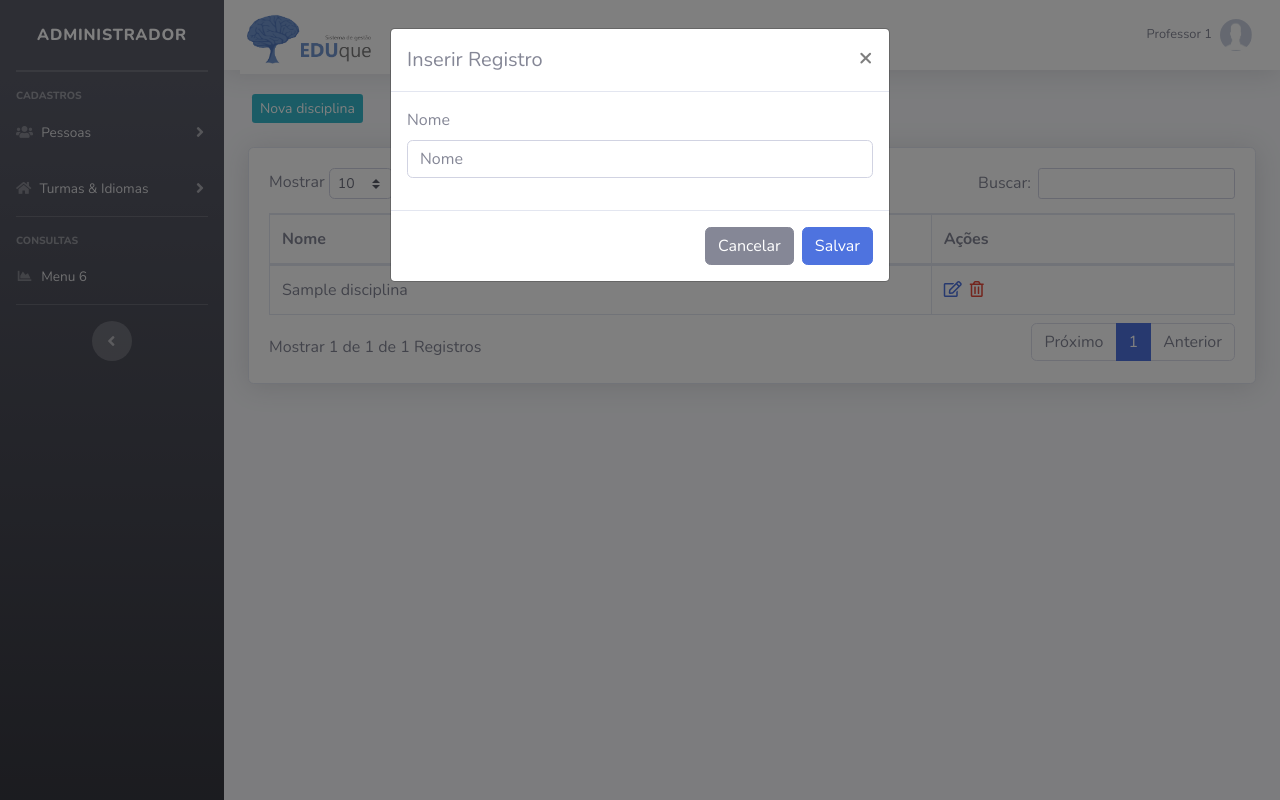
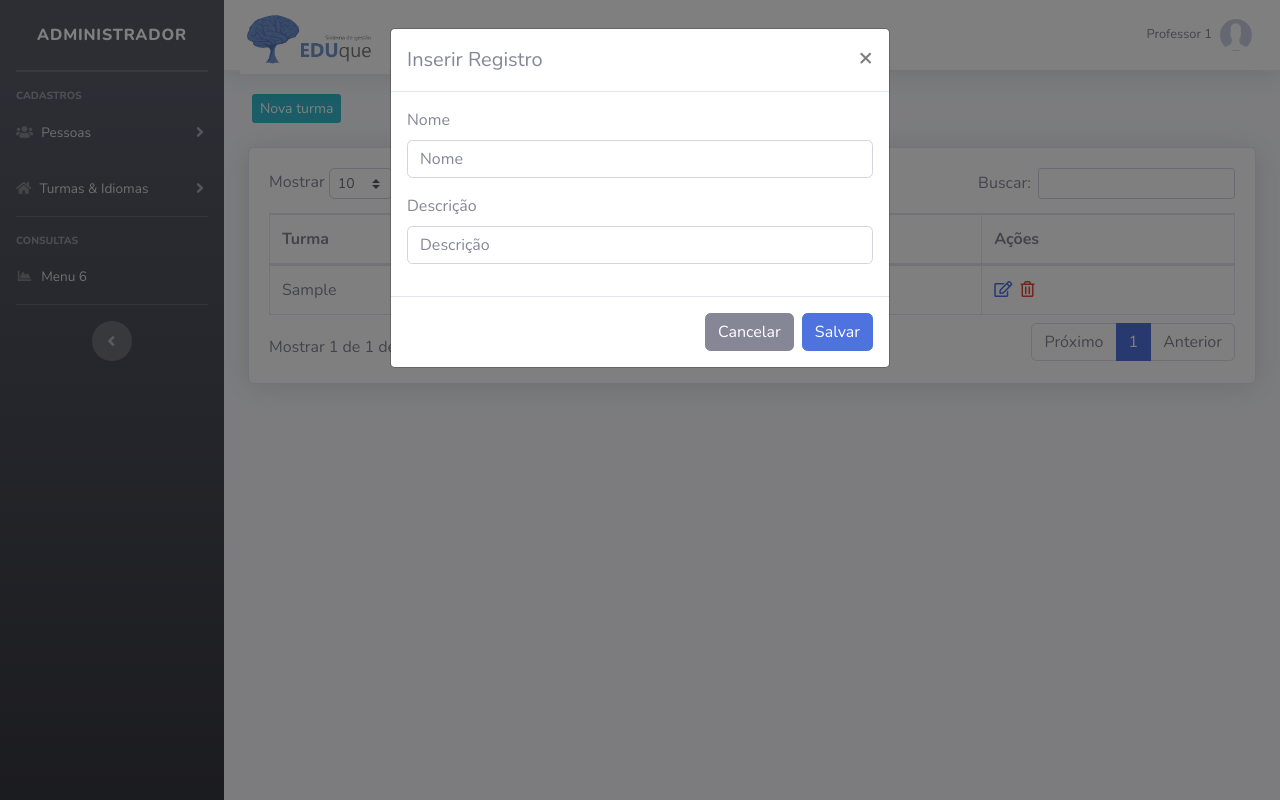
Before and after one commit to gustavogamasa/sistema-escolar, a PHP site: page /escolar/painel-adm/index.php?pag=turmas&funcao=novo in a window 1280 px wide. Run offline with PHP 8.4, Linux system fonts and the light colour scheme; a user stored in the database is signed in; data comes from the database, SQL or seed files in the repository; tables that the repository leaves empty or names only in its code hold one stand-in row (values such as "Sample post").

Commit message:
Turmas
Crud ok

```diff
--- a/painel-adm/turmas.php
+++ b/painel-adm/turmas.php
@@ -1,6 +1,6 @@
 <?php
 
-$pag = "disciplinas";
+$pag = "turmas";
 
 require_once("../conexao.php");
 @session_start();
@@ -24,7 +24,7 @@ function debug_to_console($data)
 
 <div class="row mt-4 mb-4">
 
-    <a type="button" class="btn-info btn-sm ml-3 d-none d-md-block" href="index.php?pag=<?php echo $pag ?>&funcao=novo">Nova disciplina</a>
+    <a type="button" class="btn-info btn-sm ml-3 d-none d-md-block" href="index.php?pag=<?php echo $pag ?>&funcao=novo">Nova turma</a>
     <a type="button" class="btn-primary btn-sm ml-3 d-block d-sm-none" href="index.php?pag=<?php echo $pag ?>&funcao=novo">+</a>
 
 </div>
@@ -39,7 +39,8 @@ function debug_to_console($data)
             <table class="table table-bordered" id="dataTable" width="100%" cellspacing="0">
                 <thead>
                     <tr>
-                        <th>Nome</th>
+                        <th>Turma</th>
+                        <th>Descrição</th>
 
                         <th>Ações</th>
                     </tr>
@@ -49,14 +50,15 @@ function debug_to_console($data)
 
                     <?php
 
-                    $query = $pdo->query("SELECT * FROM disciplinas order by id desc ");
+                    $query = $pdo->query("SELECT * FROM turmas order by id desc ");
                     $res = $query->fetchAll(PDO::FETCH_ASSOC);
 
                     for ($i = 0; $i < count($res); $i++) {
                         foreach ($res[$i] as $key => $value) {
                         }
 
-                        $nome = $res[$i]['nome'];
+                        $nome = $res[$i]['turma'];
+                        $descricao = $res[$i]['descricao'];
 
                         $id = $res[$i]['id'];
 
@@ -66,6 +68,7 @@ function debug_to_console($data)
 
                         <tr>
                             <td><?php echo $nome ?></td>
+                            <td><?php echo $descricao ?></td>
 
 
                             <td>
@@ -99,10 +102,11 @@ function debug_to_console($data)
                     $titulo = "Editar Registro";
                     $id2 = $_GET['id'];
 
-                    $query = $pdo->query("SELECT * FROM disciplinas where id = '" . $id2 . "' ");
+                    $query = $pdo->query("SELECT * FROM turmas where id = '" . $id2 . "' ");
                     $res = $query->fetchAll(PDO::FETCH_ASSOC);
 
-                    $nome2 = $res[0]['nome'];
+                    $nome2 = $res[0]['turma'];
+                    $descricao2 = $res[0]['descricao'];
 
                 } else {
                     $titulo = "Inserir Registro";
@@ -126,6 +130,10 @@ function debug_to_console($data)
                         <label>Nome</label>
                         <input value="<?php echo @$nome2 ?>" type="text" class="form-control" id="nome" name="nome" placeholder="Nome">
                     </div>
+                    <div class="form-group">
+                        <label>Descrição</label>
+                        <input value="<?php echo @$descricao2 ?>" type="text" class="form-control" id="descricao" name="descricao" placeholder="Descrição">
+                    </div>
 
 
                     <small>
@@ -145,7 +153,7 @@ function debug_to_console($data)
                     <input value="<?php echo @$_GET['id'] ?>" type="hidden" name="txtid2" id="txtid2">
 
                     <!-- input do CPF para verificar duplicidade -->
-                    <input value="<?php echo @$nome22 ?>" type="hidden" name="antigo" id="antigo">
+                    <input value="<?php echo @$nome2 ?>" type="hidden" name="antigo" id="antigo">
 
 
 
@@ -234,8 +242,6 @@ if (@$_GET["funcao"] != null && @$_GET["funcao"] == "excluir") {
 
                 if (mensagem.trim() == "Salvo com Sucesso!") {
 
-                    //$('#nome').val('');
-                    //$('#cpf').val('');
                     $('#btn-fechar').click();
                     window.location = "index.php?pag=" + pag;
 
@@ -268,11 +274,12 @@ if (@$_GET["funcao"] != null && @$_GET["funcao"] == "excluir") {
 
 
 
+
                 <!--AJAX PARA EXCLUSÃO DOS DADOS -->
                 <script type="text/javascript">
-    $(document).ready(function() {
-        var pag = "<?= $pag ?>";
-        $('#btn-deletar').click(function(event) {
+                    $(document).ready(function () {
+                        var pag = "<?=$pag?>";
+                        $('#btn-deletar').click(function (event) {
                             event.preventDefault();
 
                             $.ajax({
@@ -280,7 +287,7 @@ if (@$_GET["funcao"] != null && @$_GET["funcao"] == "excluir") {
                                 method: "post",
                                 data: $('form').serialize(),
                                 dataType: "text",
-                success: function(mensagem) {
+                                success: function (mensagem) {
 
                                     if (mensagem.trim() === 'Excluído com Sucesso!') {
 
@@ -307,27 +314,6 @@ if (@$_GET["funcao"] != null && @$_GET["funcao"] == "excluir") {
 
 
 
-<!--SCRIPT PARA CARREGAR IMAGEM -->
-<script type="text/javascript">
-    function carregarImg() {
-
-        var target = document.getElementById('target');
-        var file = document.querySelector("input[type=file]").files[0];
-        var reader = new FileReader();
-
-        reader.onloadend = function() {
-            target.src = reader.result;
-        };
-
-        if (file) {
-            reader.readAsDataURL(file);
-
-
-        } else {
-            target.src = "";
-        }
-    }
-</script>
 
 
 
--- a/painel-adm/turmas/excluir.php
+++ b/painel-adm/turmas/excluir.php
@@ -1,11 +1,9 @@
 <?php
-
 require_once("../../conexao.php");
 
 $id = $_POST['id'];
 
-
-$pdo->query("DELETE FROM disciplinas WHERE id = '$id'");
+$pdo->query("DELETE FROM turmas WHERE id = '$id'");
 
 
 echo 'Excluído com Sucesso!';
--- a/painel-adm/turmas/inserir.php
+++ b/painel-adm/turmas/inserir.php
@@ -28,7 +28,7 @@ if ($antigo != $nome) {
 if ($id == "") {
 	$res = $pdo->prepare("INSERT INTO turmas SET turma = :nome, descricao = :descricao");
 } else {
-	$res = $pdo->prepare("UPDATE turmas SET nome = :nome, descricao = :descricao WHERE id = '$id'");
+	$res = $pdo->prepare("UPDATE turmas SET turma = :nome, descricao = :descricao WHERE id = '$id'");
 }
 
 $res->bindValue(":nome", $nome);
```
Also changed, not shown: 1 other file. Lines whose indentation alone changed are shown as unchanged.
